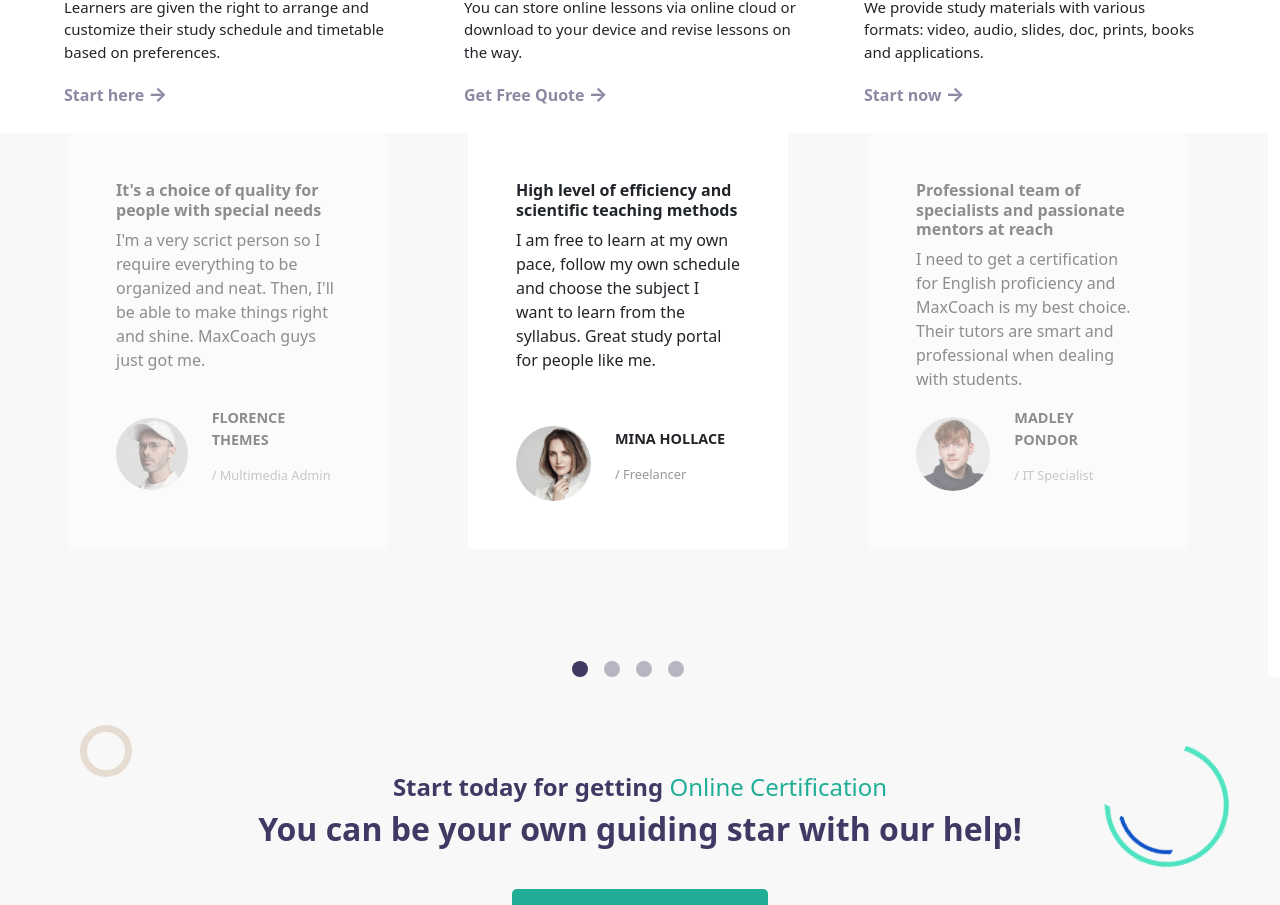
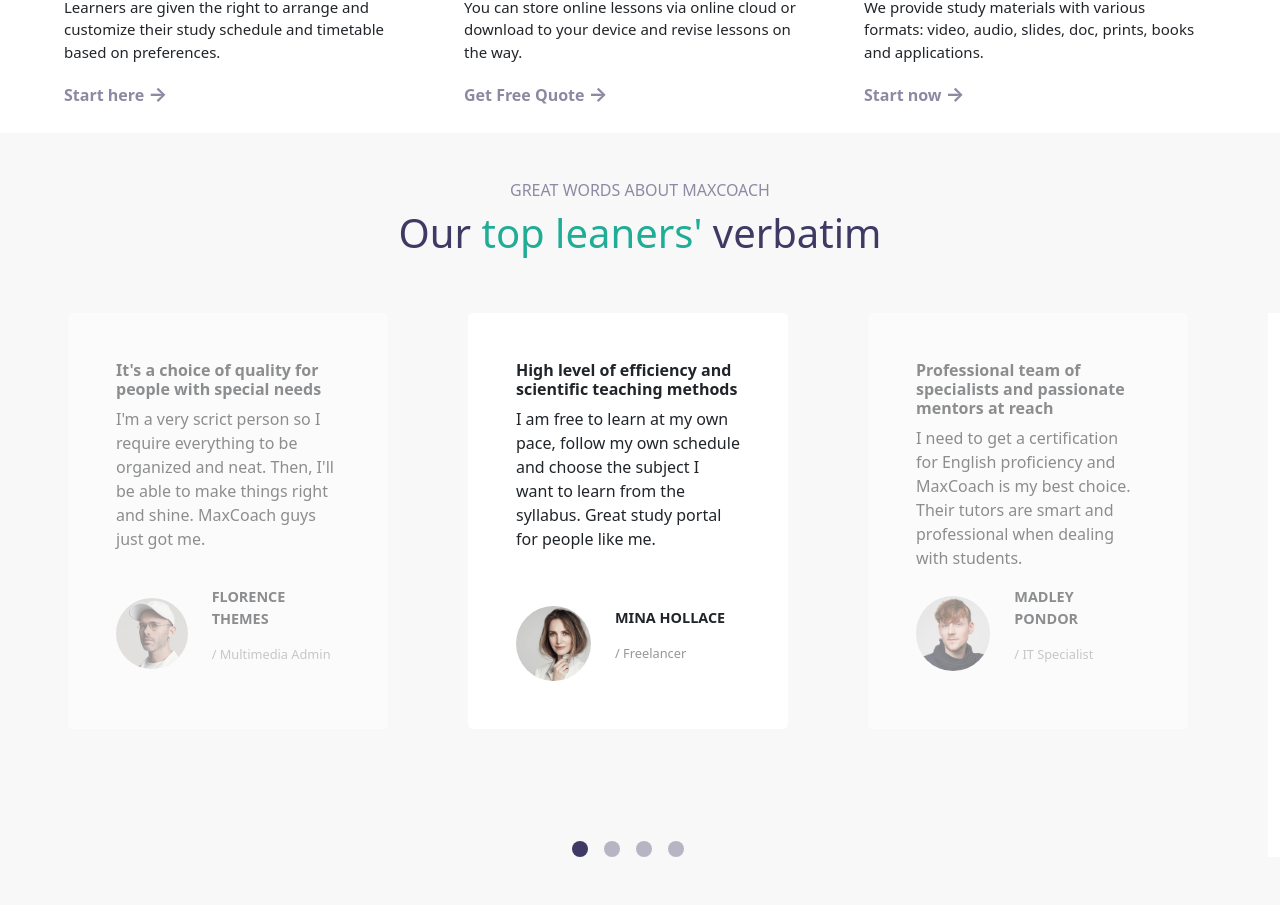
Before and after one commit to GencoMattia/proj-html-vuejs, a Vue app: page / in a window 1280 px wide. Shown: the part 1512-2417 px from the top of the page. Built offline with nearby package versions, Linux system fonts and the light colour scheme.

Commit message:
aggiunto sezione introduction con i due titoli informativi

```diff
--- a/src/components/MainTopLearners.vue
+++ b/src/components/MainTopLearners.vue
@@ -81,6 +81,16 @@ export default {
 </script>
 
 <template>
+    <section class="introduction d-flex justify-content-center">
+        <div class="title">
+            <h6 class="center color-grey">
+                GREAT WORDS ABOUT MAXCOACH
+            </h6>
+            <h1>
+                Our <span class="color-green weight">top leaners'</span> verbatim
+            </h1>
+        </div>
+    </section>
     <section class="testimonials row overflow-hidden align-items-stretch justify-content-evenly">
         <article v-for="(card, index) in visibleCards" :key="index" @click="activeArticle = learnersList.indexOf(card)"
         class="testimonal-card col-3 p-5 d-flex flex-column justify-content-between"
@@ -122,6 +132,35 @@ export default {
 <style scoped lang="scss">
 @use "../styles/partials/mixins" as *;
 
+            // sezione titolo
+    .introduction {
+        padding: 3rem 0;
+    }
+
+    .center {
+        text-align: center;
+    }
+
+    h1 {
+        color: #3f3a64;
+
+        .color-green {
+            color: #20ad96;
+
+        }
+    }
+
+
+
+    .color-grey {
+        color: #8d8aa3;
+        font-weight: 300;
+    }
+
+    .weight {
+        font-weight: 200;
+    }
+            // fine sezione titolo
     section {
         background-color: #f8f8f8;
         width: 100%;
@@ -130,6 +169,7 @@ export default {
     article {
         background-color: white;
         margin-bottom: 7rem;
+        border-radius: 5px;
     }
 
     .side-active {
```
